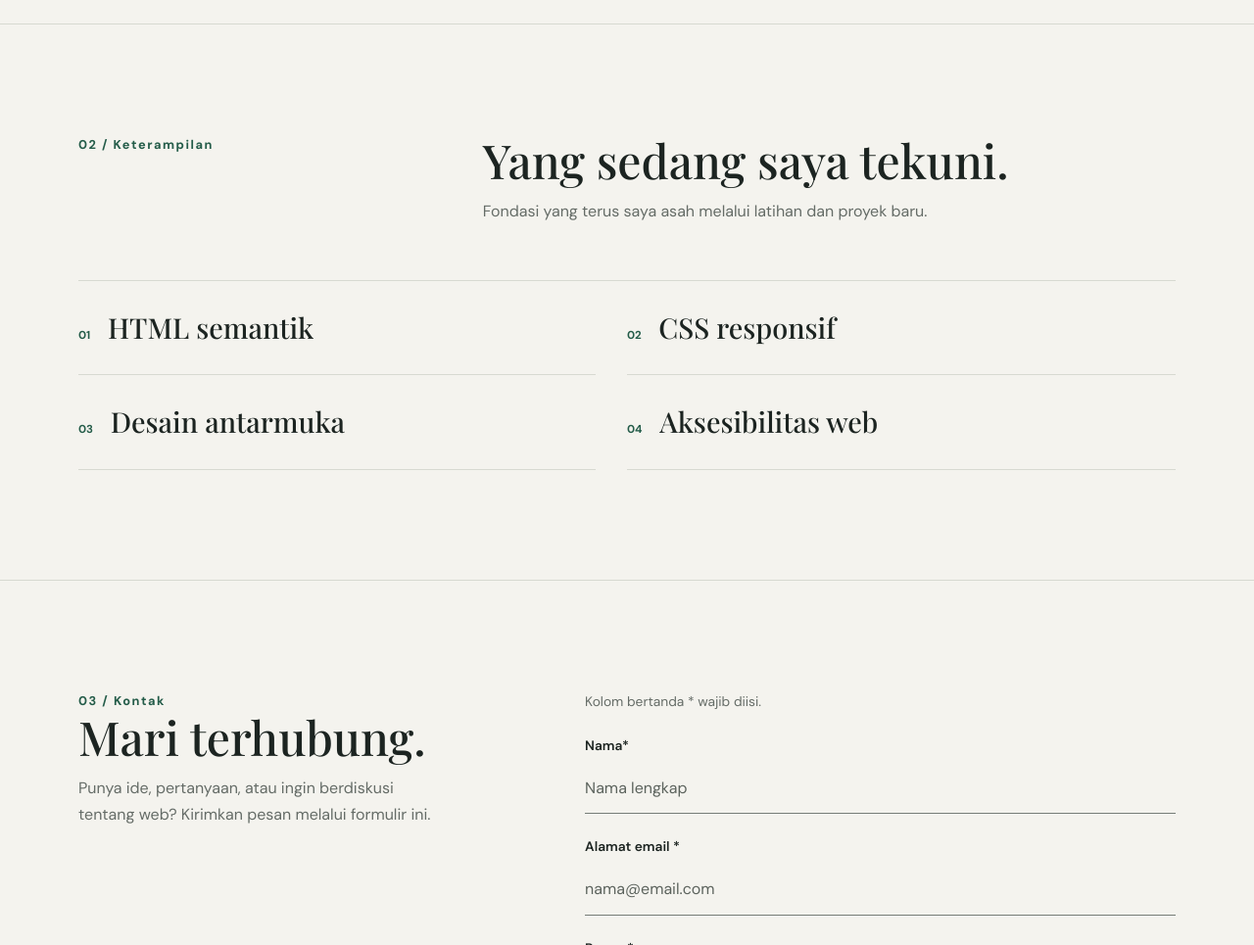
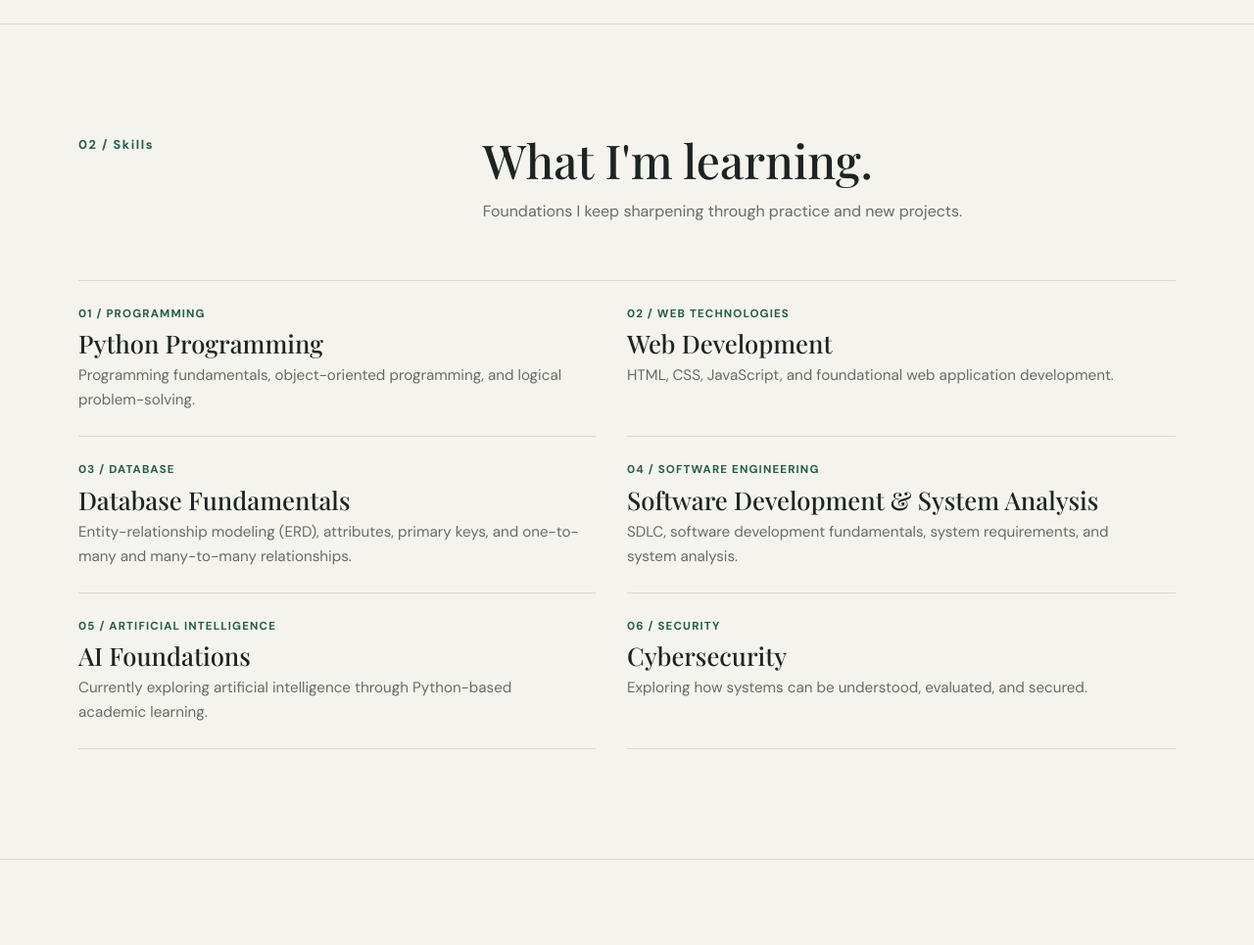
Before and after one commit to layyisbravaska/WAD_Halaman_Profil_Layyisatul_Masruroh_26120300004, a plain HTML site: page index.html in a window 1280 px wide. Shown: the part 1400-2365 px from the top of the page at 98% size. Drawn offline with nearby package versions, Linux system fonts and the light colour scheme.

Commit message:
Update skills section to match real skills

```diff
--- a/index.html
+++ b/index.html
@@ -106,19 +106,64 @@
       >
         <div class="shell">
           <div class="section-heading">
-            <p class="section-index">02 / Keterampilan</p>
+            <p class="section-index">02 / Skills</p>
             <div>
-              <h2 id="keterampilan-title">Yang sedang saya tekuni.</h2>
+              <h2 id="keterampilan-title">What I'm learning.</h2>
               <p class="section-intro">
-                Fondasi yang terus saya asah melalui latihan dan proyek baru.
+                Foundations I keep sharpening through practice and new projects.
               </p>
             </div>
           </div>
-          <ul class="skills-list" aria-label="Daftar keterampilan">
-            <li><span class="skill-number">01</span> HTML semantik</li>
-            <li><span class="skill-number">02</span> CSS responsif</li>
-            <li><span class="skill-number">03</span> Desain antarmuka</li>
-            <li><span class="skill-number">04</span> Aksesibilitas web</li>
+          <ul class="skills-list" aria-label="Skills list">
+            <li>
+              <span class="skill-number">01 / Programming</span>
+              <h3 class="skill-title">Python Programming</h3>
+              <p class="skill-desc">
+                Programming fundamentals, object-oriented programming, and
+                logical problem-solving.
+              </p>
+            </li>
+            <li>
+              <span class="skill-number">02 / Web Technologies</span>
+              <h3 class="skill-title">Web Development</h3>
+              <p class="skill-desc">
+                HTML, CSS, JavaScript, and foundational web application
+                development.
+              </p>
+            </li>
+            <li>
+              <span class="skill-number">03 / Database</span>
+              <h3 class="skill-title">Database Fundamentals</h3>
+              <p class="skill-desc">
+                Entity-relationship modeling (ERD), attributes, primary keys,
+                and one-to-many and many-to-many relationships.
+              </p>
+            </li>
+            <li>
+              <span class="skill-number">04 / Software Engineering</span>
+              <h3 class="skill-title">
+                Software Development &amp; System Analysis
+              </h3>
+              <p class="skill-desc">
+                SDLC, software development fundamentals, system requirements,
+                and system analysis.
+              </p>
+            </li>
+            <li>
+              <span class="skill-number">05 / Artificial Intelligence</span>
+              <h3 class="skill-title">AI Foundations</h3>
+              <p class="skill-desc">
+                Currently exploring artificial intelligence through Python-based
+                academic learning.
+              </p>
+            </li>
+            <li>
+              <span class="skill-number">06 / Security</span>
+              <h3 class="skill-title">Cybersecurity</h3>
+              <p class="skill-desc">
+                Exploring how systems can be understood, evaluated, and secured.
+              </p>
+            </li>
           </ul>
         </div>
       </section>
--- a/style.css
+++ b/style.css
@@ -279,14 +279,9 @@ h2 {
 }
 
 .skills-list li {
-  display: flex;
-  align-items: baseline;
-  gap: 1.1rem;
-  min-height: 92px;
+  display: block;
   padding: 1.5rem 1rem 1.5rem 0;
   border-bottom: 1px solid var(--line);
-  font-family: var(--serif);
-  font-size: clamp(1.25rem, 2.4vw, 1.8rem);
 }
 
 .skills-list li:nth-child(odd) {
@@ -294,10 +289,25 @@ h2 {
 }
 
 .skill-number {
+  display: block;
+  margin-bottom: 0.4rem;
   color: var(--green);
   font-family: var(--sans);
   font-size: 0.72rem;
   font-weight: 700;
+  letter-spacing: 0.1em;
+  text-transform: uppercase;
+}
+
+.skill-title {
+  margin: 0 0 0.4rem;
+  font-size: clamp(1.25rem, 2.2vw, 1.6rem);
+}
+
+.skill-desc {
+  margin: 0;
+  color: var(--muted);
+  font-size: 0.95rem;
 }
 
 .contact-section {
```
